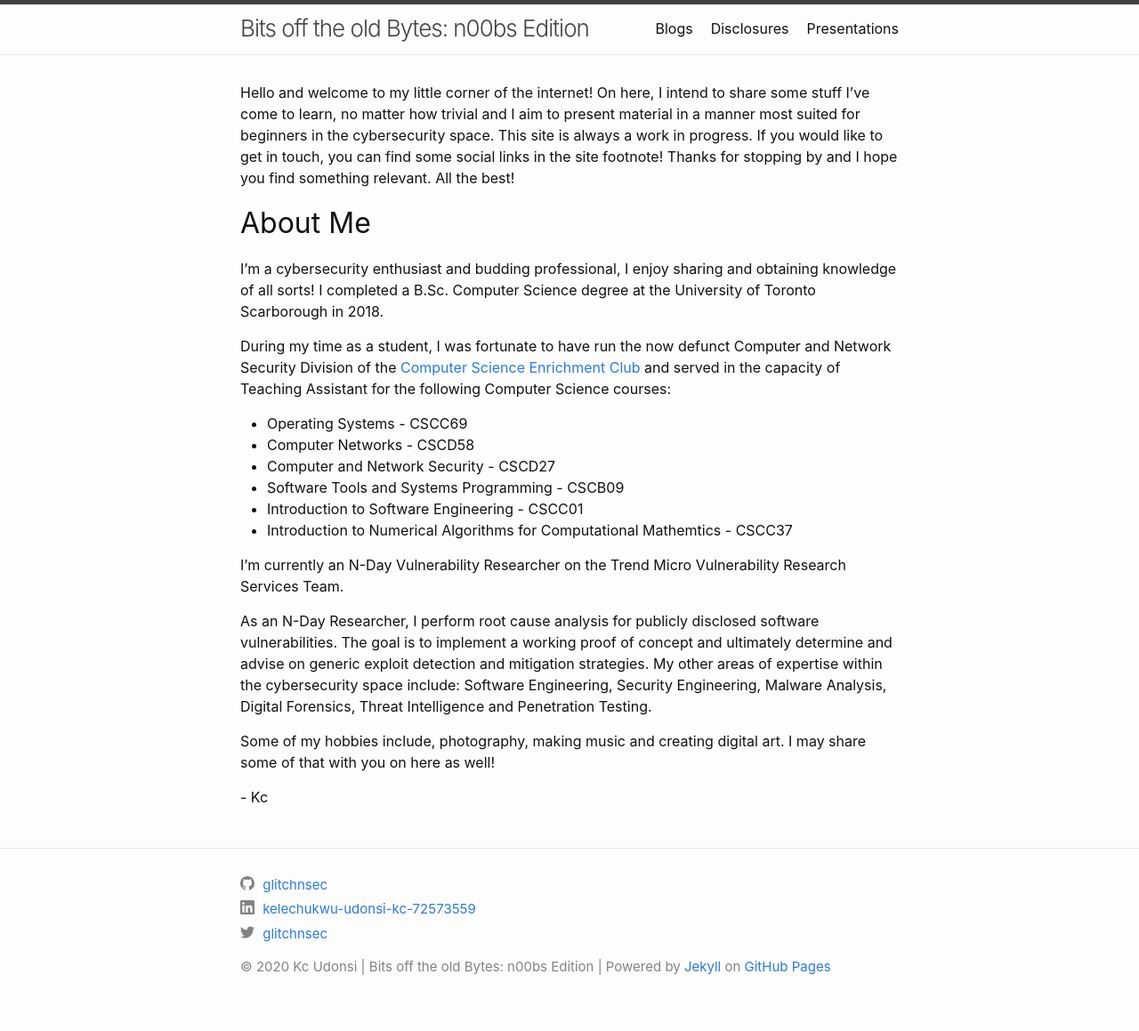
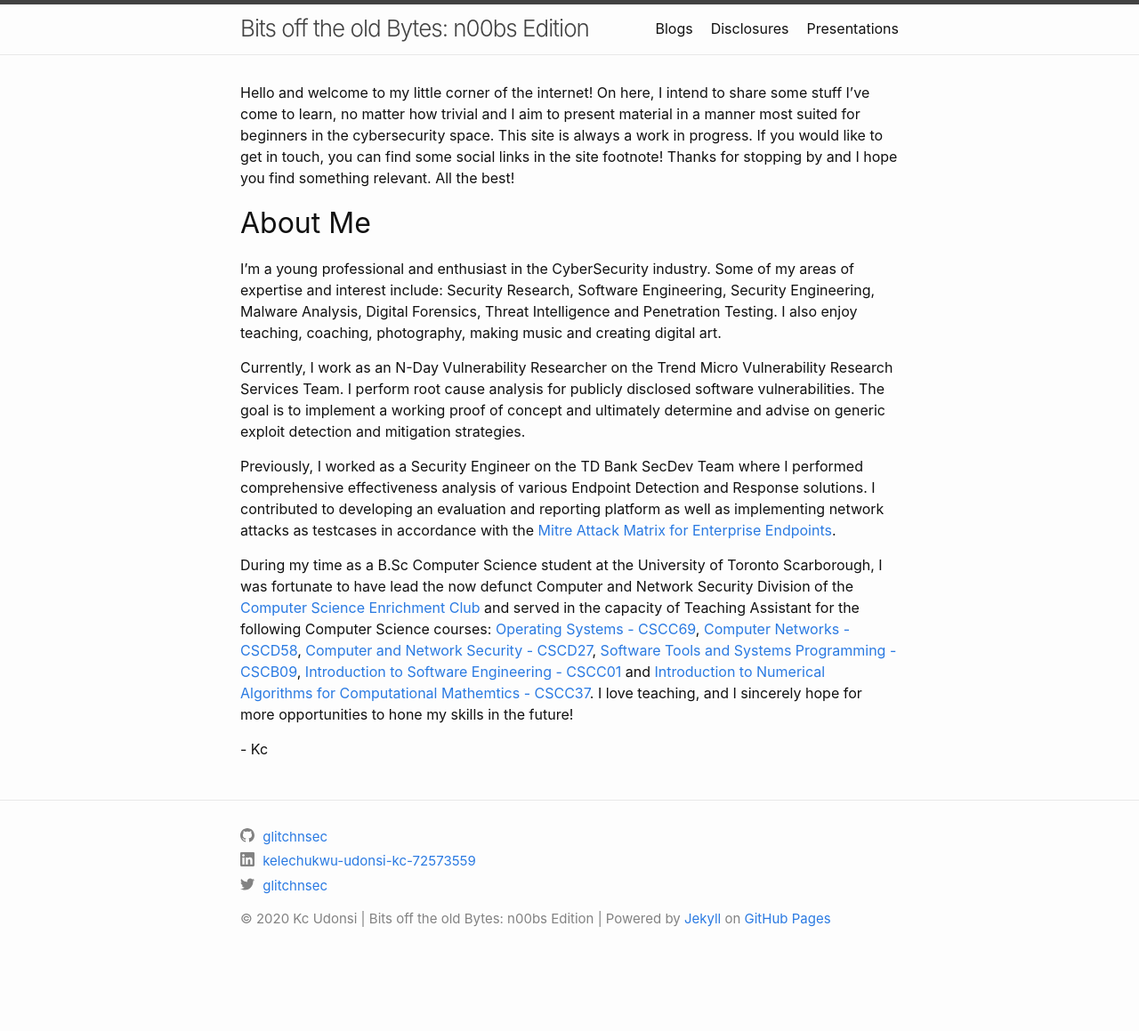
Before and after one commit to glitchnsec/glitchnsec.github.io, a Jekyll site: the page built from index.md, in a window 1280 px wide. Shown: the whole page at 89% size. Built offline with Jekyll 4.4.1, drawn with Linux system fonts in a browser that asks for light colours; after the commit the page ends 1105 px from its top, so only the background shows below that.

```diff
--- a/index.md
+++ b/index.md
@@ -9,21 +9,13 @@ Hello and welcome to my little corner of the internet! On here, I intend to shar
 
 # About Me
 
-I'm a cybersecurity enthusiast and budding professional, I enjoy sharing and obtaining knowledge of all sorts! I completed a B.Sc. Computer Science degree at the University of Toronto Scarborough in 2018.
+I'm a young professional and enthusiast in the CyberSecurity industry. Some of my areas of expertise and interest include: Security Research, Software Engineering, Security Engineering, Malware Analysis, Digital Forensics, Threat Intelligence and Penetration Testing. I also enjoy teaching, coaching, photography, making music and creating digital art.
 
-During my time as a student, I was fortunate to have run the now defunct Computer and Network Security Division of the [Computer Science Enrichment Club](https://csec.club/) and served in the capacity of Teaching Assistant for the following Computer Science courses:
+Currently, I work as an N-Day Vulnerability Researcher on the Trend Micro Vulnerability Research Services Team. I perform root cause analysis for publicly disclosed software vulnerabilities. The goal is to implement a working proof of concept and ultimately determine and advise on generic exploit detection and mitigation strategies.
 
-- Operating Systems - CSCC69
-- Computer Networks - CSCD58
-- Computer and Network Security - CSCD27
-- Software Tools and Systems Programming - CSCB09
-- Introduction to Software Engineering - CSCC01
-- Introduction to Numerical Algorithms for Computational Mathemtics - CSCC37
+Previously, I worked as a Security Engineer on the TD Bank SecDev Team where I performed comprehensive effectiveness analysis of various Endpoint Detection and Response solutions. I contributed to developing an evaluation and reporting platform as well as implementing network attacks as testcases in accordance with the [Mitre Attack Matrix for Enterprise Endpoints](https://attack.mitre.org/matrices/enterprise/).
 
-I'm currently an N-Day Vulnerability Researcher on the Trend Micro Vulnerability Research Services Team.
+During my time as a B.Sc Computer Science student at the University of Toronto Scarborough, I was fortunate to have lead the now defunct Computer and Network Security Division of the [Computer Science Enrichment Club](https://csec.club/) and served in the capacity of Teaching Assistant for the following Computer Science courses: [Operating Systems - CSCC69](https://utsc.calendar.utoronto.ca/course/cscc69h3), [Computer Networks - CSCD58](https://utsc.calendar.utoronto.ca/course/cscd58h3), [Computer and Network Security - CSCD27](https://utsc.calendar.utoronto.ca/course/cscd27h3), [Software Tools and Systems Programming - CSCB09](https://utsc.calendar.utoronto.ca/course/cscb09h3), [Introduction to Software Engineering - CSCC01](https://utsc.calendar.utoronto.ca/course/cscc01h3) and [Introduction to Numerical Algorithms for Computational Mathemtics - CSCC37](https://utsc.calendar.utoronto.ca/course/cscc37h3). I love teaching, and I sincerely hope for more opportunities to hone my skills in the future!
 
-As an N-Day Researcher, I perform root cause analysis for publicly disclosed software vulnerabilities. The goal is to implement a working proof of concept and ultimately determine and advise on generic exploit detection and mitigation strategies. My other areas of expertise within the cybersecurity space include: Software Engineering, Security Engineering, Malware Analysis, Digital Forensics, Threat Intelligence and Penetration Testing.
-
-Some of my hobbies include, photography, making music and creating digital art. I may share some of that with you on here as well!
 
 \- Kc
```
Also changed, not shown: disclosures.md (+2 -0 lines), presentations.md (+9 -3 lines), 5 other files.
